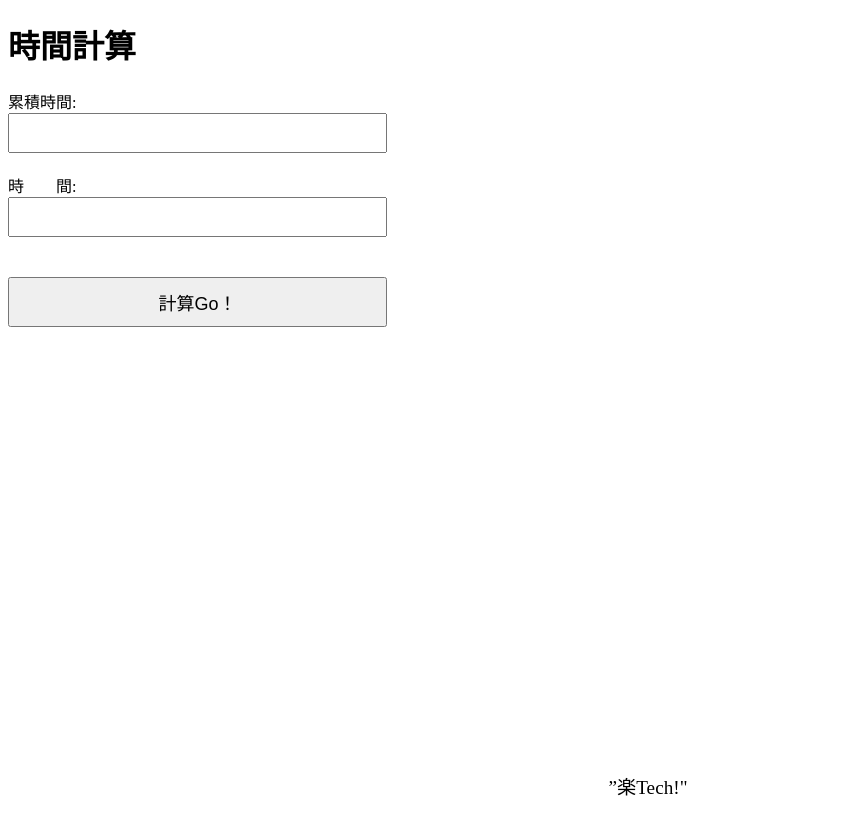
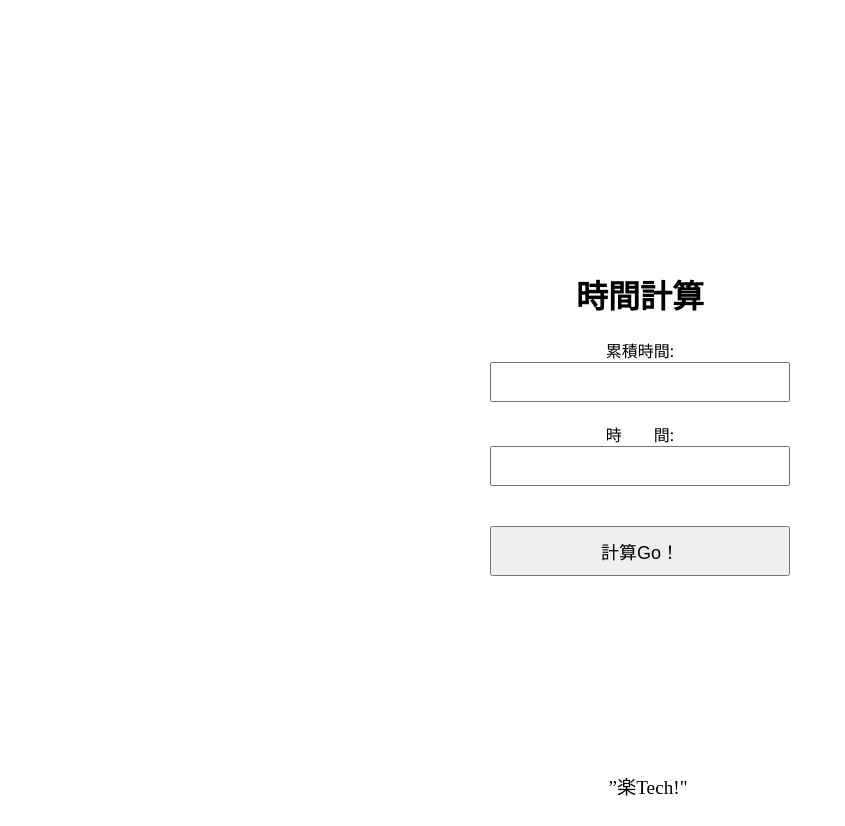
Before and after one commit to studying-program/working-time-calculation, a Flask app: page / in a window 1280 px wide. Shown: the whole page, without its empty margins (0-845 px from the left). Before the commit the page ends 796 px from the top, so only its background shows below. Run offline with Flask 3, Linux system fonts and the light colour scheme.

Commit message:
表示中心へOKOK

```diff
--- a/flask-template/static/site.css
+++ b/flask-template/static/site.css
@@ -24,6 +24,12 @@
 .body-content {
     padding: 5px;
     font-family:'Segoe UI', Tahoma, Geneva, Verdana, sans-serif;
+    display: flex;
+    flex-direction: column;
+    align-items: center;
+    justify-content: center;
+    height: 100vh;
+    text-align: center;
 }
 
 .large-input {
@@ -31,12 +37,14 @@
     font-size: 16px;
     margin-bottom: 20px; /* インプットボックスの間隔を広げる */
     display: block;
-    width: 30%;
+    width: 30vw; /* 画面幅の30% */
+    max-width: 300px; /* 最大幅を設定 */
     box-sizing: border-box;
 }
 
 .large-button {
-    width: 30%;
+    width: 30vw; /* 画面幅の30% */
+    max-width: 300px; /* 最大幅を設定 */
     height: 50px; /* ボタンの高さを大きくする */
     font-size: 18px; /* ボタンのフォントサイズを大きくする */
     margin-top: 20px; /* ボタンの間隔を広げる */
--- a/flask-template/templates/index.html
+++ b/flask-template/templates/index.html
@@ -7,6 +7,7 @@
     <link rel="stylesheet" href="{{ url_for('static', filename='site.css') }}">
 </head>
 <body>
+    <div class="body-content">
         <h1>時間計算</h1>
         <form method="POST">
             <div class="form-group">
@@ -22,6 +23,7 @@
         {% if total_time is not none %}
             <h2>合計時間: {{ total_time }}</h2>
         {% endif %}
+    </div>
     <div class="bottom-text">
         ”楽Tech!"
     </div>
```
Lines whose indentation alone changed are shown as unchanged.
